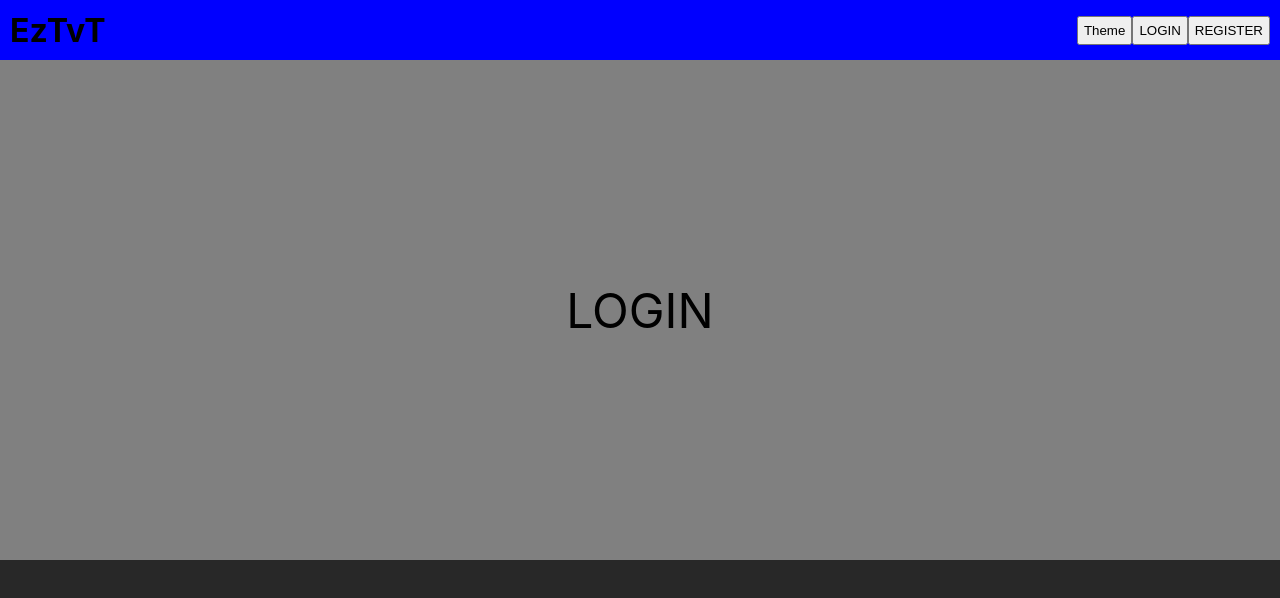
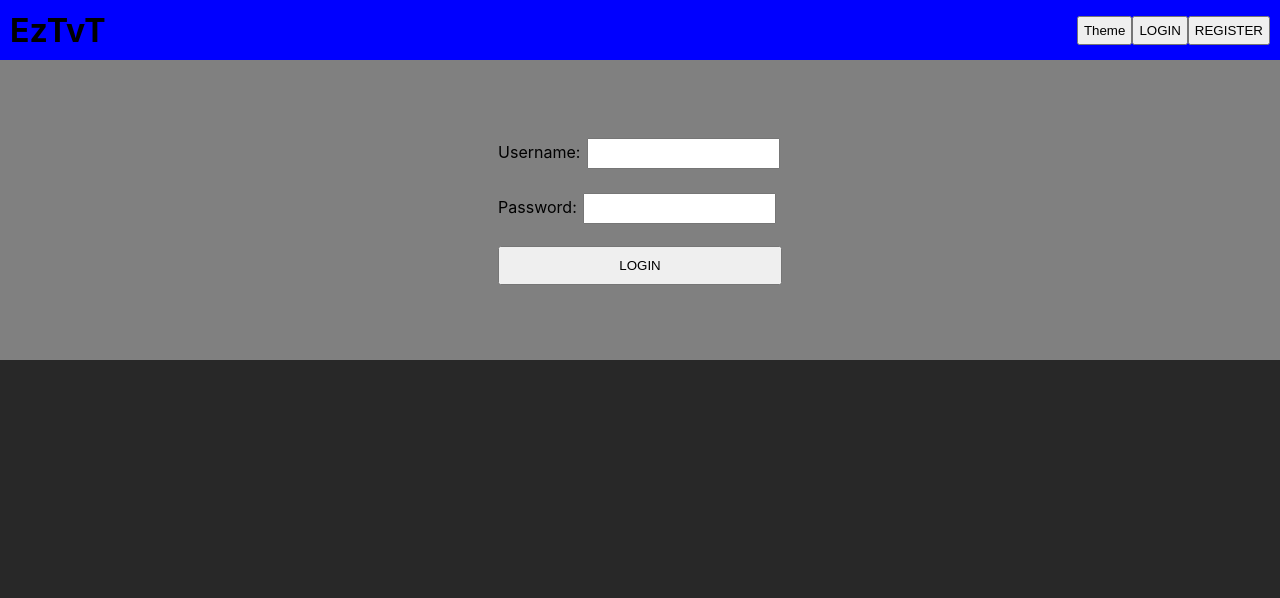
Before and after one commit to claeri27/easy-tv-tracker, a React (Create React App) app: page /login in a window 1280 px wide. Shown: the top 598 px of the page. Built offline with nearby package versions, Linux system fonts and the light colour scheme.

Commit message:
Created basic login form

```diff
--- a/src/components/Login.js
+++ b/src/components/Login.js
@@ -7,20 +7,64 @@ const LoginContainer = styled.div`
   align-items: center;
   justify-content: center;
   background: grey;
-  min-height: 500px;
-  font-size: 3em;
+  min-height: 300px;
+`;
+
+const FormContainer = styled.form`
+  display: flex;
+  flex-direction: column;
+`;
+
+const UsernameContainer = styled.label`
+`;
+
+const UsernameInput = styled.input`
+  padding: 6px;
+  margin: 2px;
+`;
+
+const PasswordContainer = styled.label`
+`;
+
+const PasswordInput = styled.input`
+  padding: 6px;
+  margin: 2px;
+`;
+
+const SubmitButton = styled.button`
+  padding-top: 10px;
+  padding-bottom: 10px;
+  cursor: pointer;
+  &:hover {
+    background: springgreen;
+  }
+  &:focus {
+    outline: none;
+  }
 `;
 
 const BASE_URL = 'http://localhost:3000'
 
 const Login = () => {
-  // const [username, setUsername] = useState('');
-  // const [password, setPassword] = useState('');
+  const [username, setUsername] = useState('');
+  const [password, setPassword] = useState('');
   // const [token, setToken] = useState('');
   // const [logged, setLogged] = useState(false);
 
   return <LoginContainer>
-    LOGIN
+    <FormContainer>
+      <UsernameContainer>
+        Username: {` `}
+        <UsernameInput type="text" name="username" value={username}/>
+      </UsernameContainer>
+      <br></br>
+      <PasswordContainer>
+        Password: {` `}
+        <PasswordInput type="text" name="password" value={password}/>
+      </PasswordContainer>
+      <br></br>
+      <SubmitButton type="submit">LOGIN</SubmitButton>
+    </FormContainer>
   </LoginContainer>
 }
 
```
